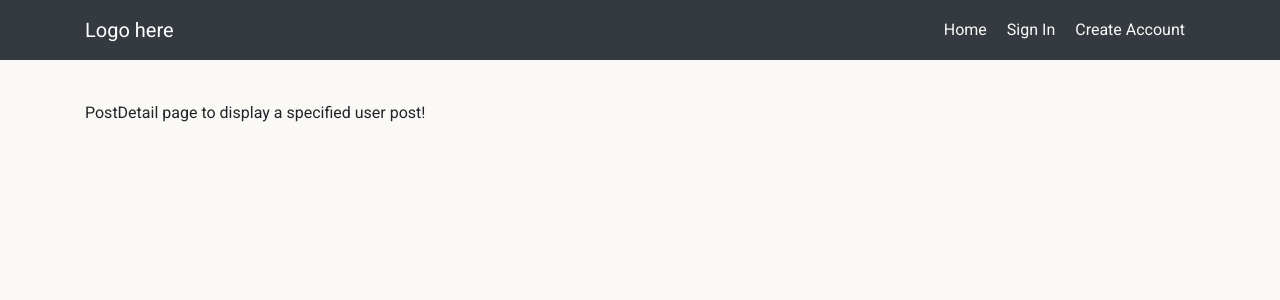
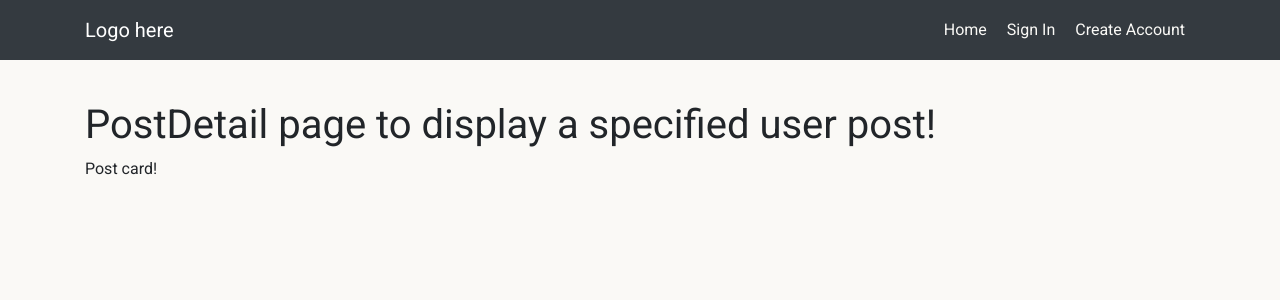
Before and after one commit to dantaylor28/polaroid-social-media-frontend, a React (Create React App) app: page /posts/1 in a window 1280 px wide. Shown: the top 300 px of the page. Built offline with nearby package versions, Linux system fonts and the light colour scheme; no server answers.

Commit message:
Create post.js and import it into PostDetail.js and ensure its displaying correctly

```diff
--- /dev/null
+++ b/src/pages/posts/Post.js
@@ -0,0 +1,9 @@
+import React from 'react'
+
+const Post = () => {
+  return (
+    <div>Post card!</div>
+  )
+}
+
+export default Post
--- a/src/pages/posts/PostDetail.js
+++ b/src/pages/posts/PostDetail.js
@@ -1,6 +1,7 @@
 import React, { useEffect, useState } from "react";
 import { useParams } from "react-router";
 import { axiosReq } from "../../api/axiosDefaults";
+import Post from "./Post";
 
 function PostDetail() {
   const { id } = useParams();
@@ -21,7 +22,12 @@ function PostDetail() {
     handleMount();
   }, [id]);
 
-  return <div>PostDetail page to display a specified user post!</div>;
+  return (
+    <div>
+      <h1>PostDetail page to display a specified user post!</h1>
+      <Post />
+    </div>
+  );
 }
 
 export default PostDetail;
```
